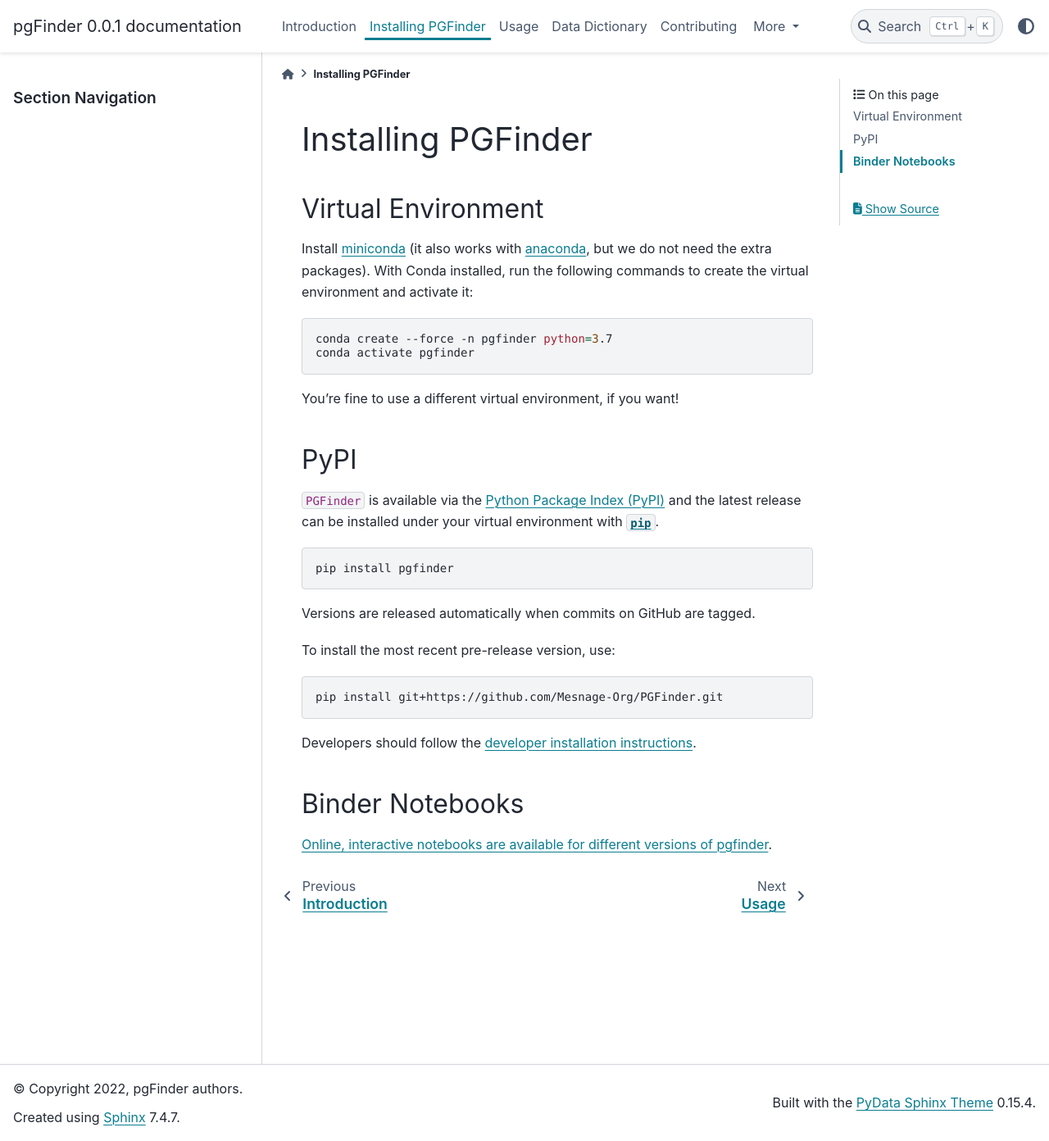
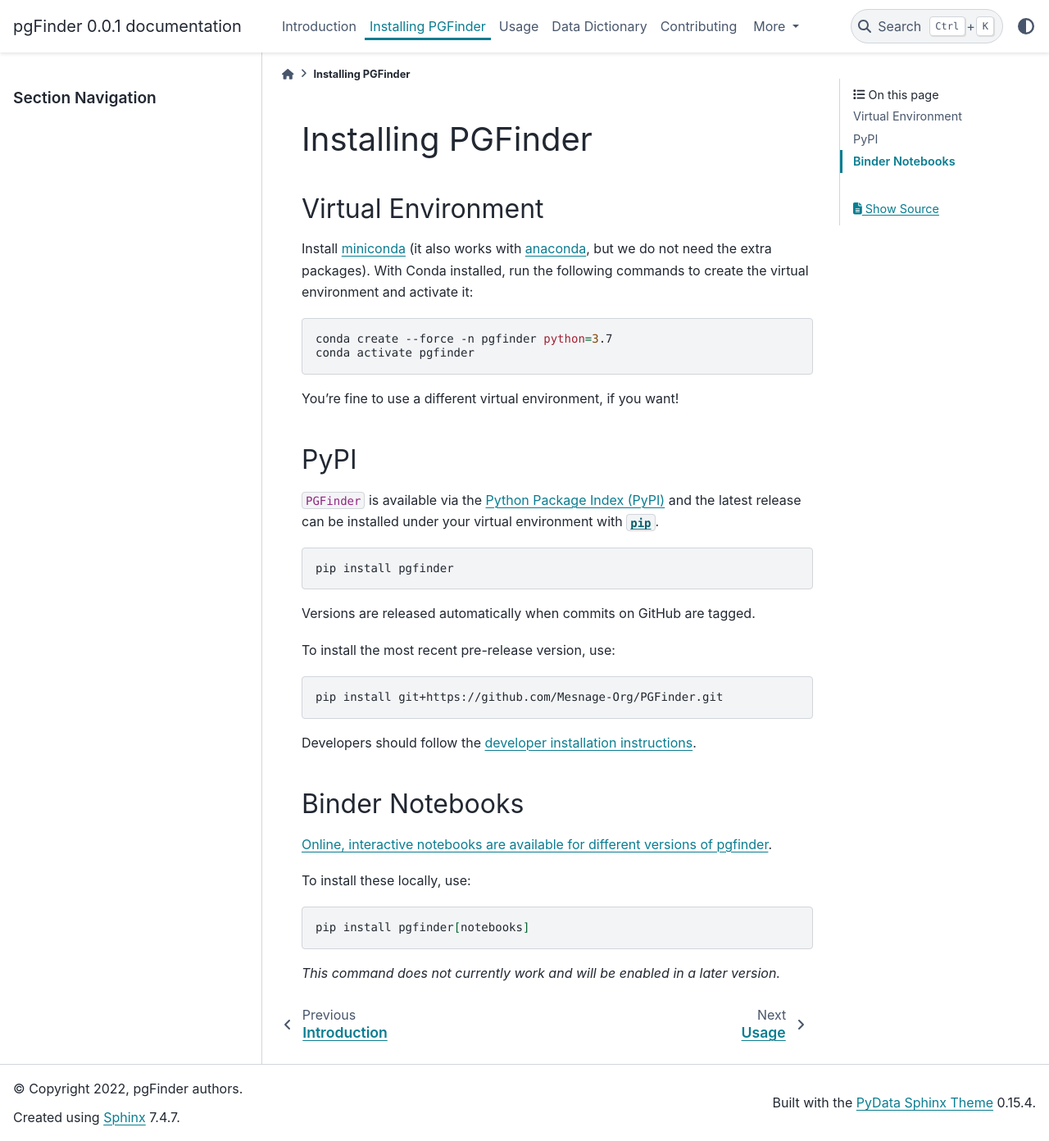
Before and after one commit to Mesnage-Org/pgfinder, a Sphinx documentation site: the page built from docs/installation.md, in a window 1280 px wide and 1392 px high. Shown: the whole window at 82% size. Built offline with Sphinx 7.4.7 and the PyData theme 0.15.4, drawn with Linux system fonts in a browser that asks for light colours; pages that are not in the unit, such as notebooks, are missing from menus.

Commit message:
how to install notebooks locally

````diff
--- a/docs/installation.md
+++ b/docs/installation.md
@@ -36,3 +36,11 @@
 ## Binder Notebooks
 
 [Online, interactive notebooks are available for different versions of pgfinder](usage.md).
+
+To install these locally, use:
+
+``` bash
+pip install pgfinder[notebooks]
+```
+
+*This command does not currently work and will be enabled in a later version.*
````
